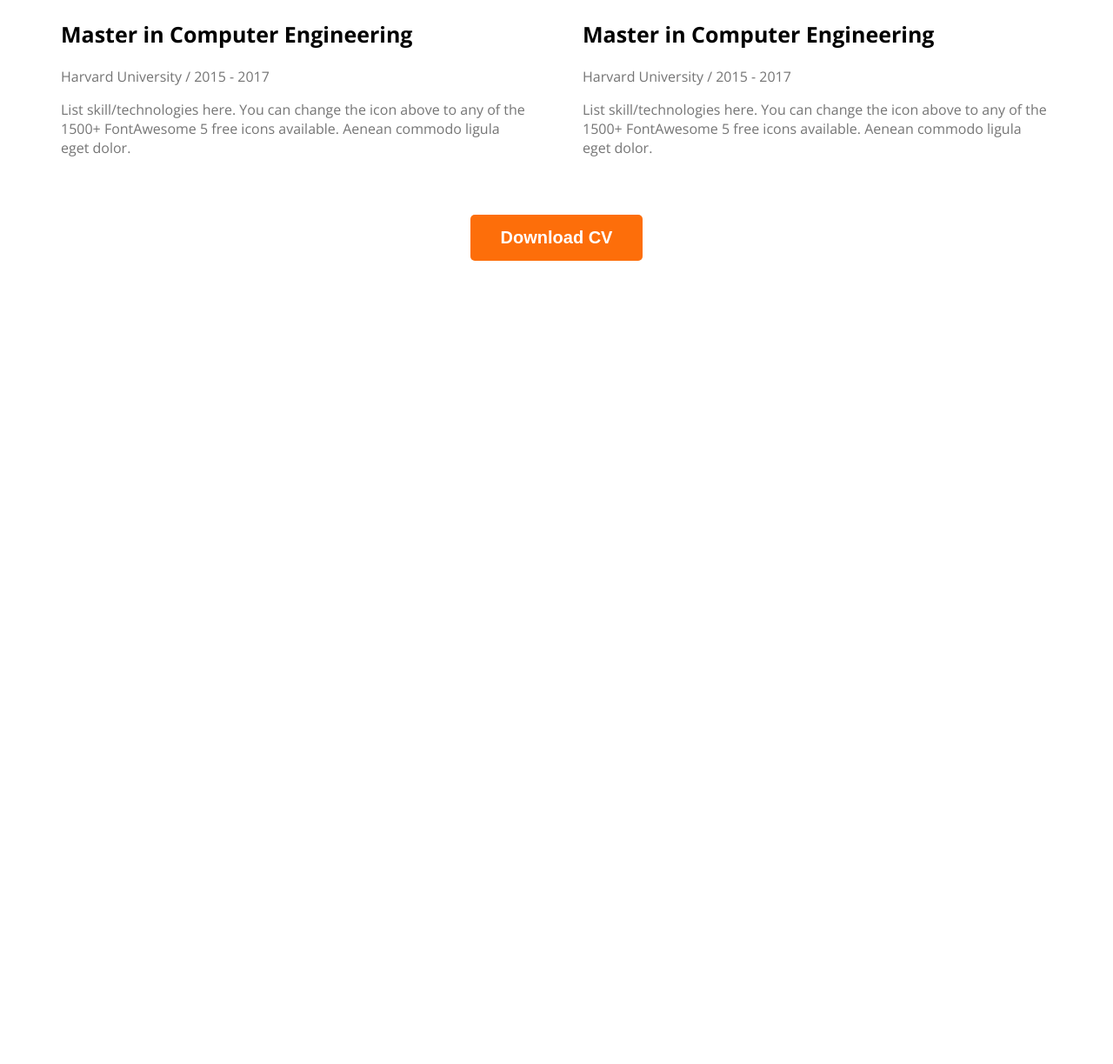
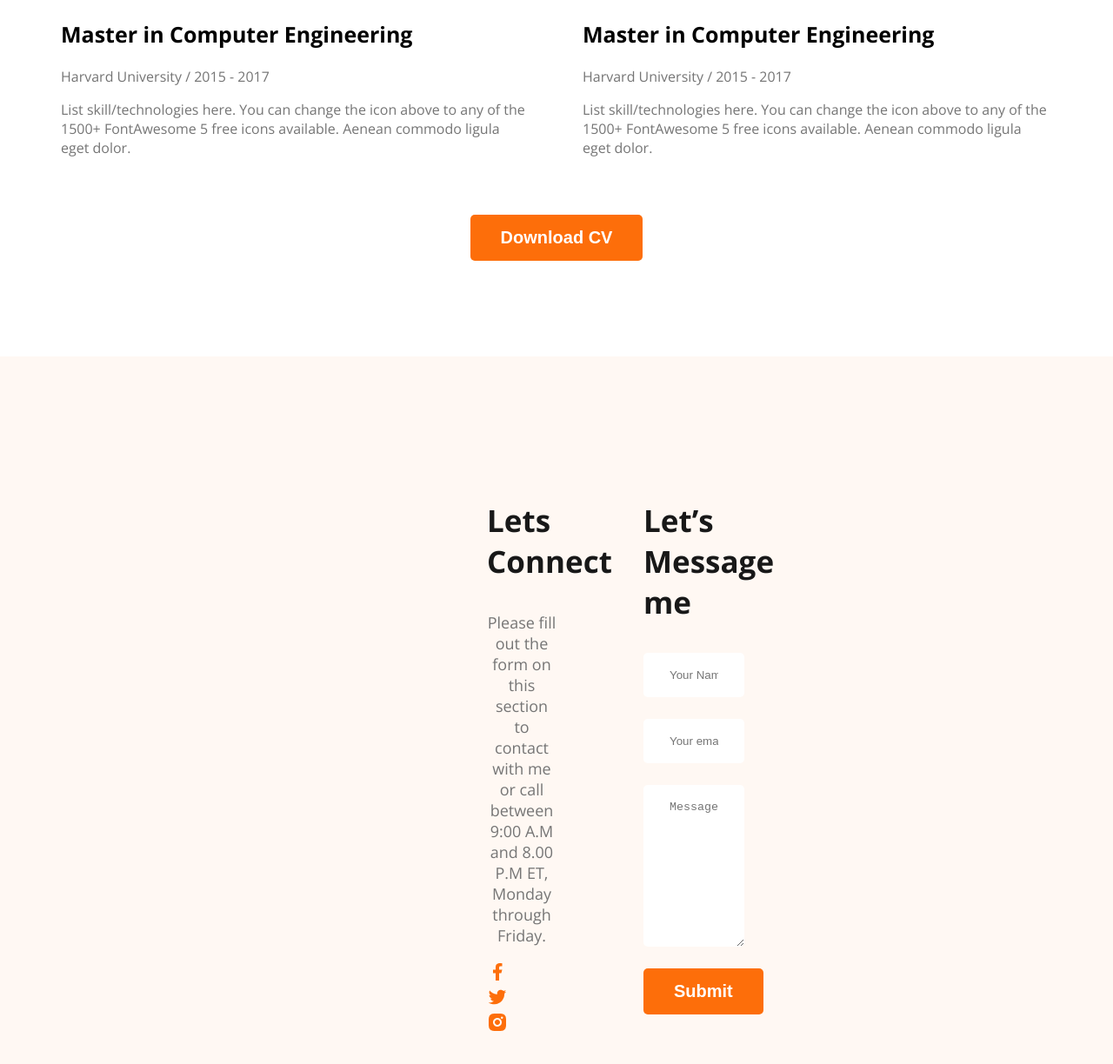
Before and after one commit to mrsajid54/webdevloper-portfolio, a plain HTML site: page index.html in a window 1280 px wide. Shown: the part 2988-4212 px from the top of the page at 87% size. Before the commit the page ends 3288 px from the top, so only its background shows below. Drawn offline with nearby package versions, Linux system fonts and the light colour scheme.

Commit message:
finished

```diff
--- a/index.html
+++ b/index.html
@@ -166,7 +166,8 @@
                         <h2 class="resume-item-title">Master in Computer Engineering</h2>
                         <h3 class="resume-item-institute">Harvard University / 2015 - 2017</h3>
                         <p class="resume-item-descriptiom">
-                            List skill/technologies here. You can change the icon above to any of the 1500+ FontAwesome 5 free icons available. Aenean commodo ligula eget dolor.
+                            List skill/technologies here. You can change the icon above to any of the 1500+ FontAwesome
+                            5 free icons available. Aenean commodo ligula eget dolor.
                         </p>
                     </div>
                     <hr>
@@ -185,7 +186,27 @@
     </main>
     <!-- main ends  -->
     <!-- footer starts  -->
-
+    <footer class="footer ">
+        <div class="footer-column">
+            <h3 class="footer-section-tittle">Lets Connect</h3>
+            <p class="section-description">Please fill out the form on this section to contact with me or call between
+                9:00 A.M and 8.00 P.M ET, Monday through Friday.</p>
+            <div class="social-links">
+                <a href=""><img src="images/icons/facebook.png" alt=""></a>
+                <a href=""><img src="images/icons/twitter.png" alt=""></a>
+                <a href=""><img src="images/icons/insta.png" alt=""></a>
+            </div>
+        </div>
+        <div class="footer-column">
+            <h3 class="footer-section-tittle">Let’s Message me</h3>
+            <form class="contact" action="">
+                <input type="text" placeholder="Your Name">
+                <input type="email" name="" placeholder="Your email" id="">
+                <textarea name="" id="" cols="30" rows="10">Message</textarea>
+                <input class="btn-primary" type="submit" value="Submit">
+            </form>
+        </div>
+    </footer>
     <!-- footer ends  -->
 
 </body>
--- a/style.css
+++ b/style.css
@@ -178,7 +178,6 @@ main section {
     gap: 60px;
 }
 
-.resume-column {}
 
 .resume-column-title {
     color: #474747;
@@ -186,7 +185,6 @@ main section {
     font-weight: 700;
 }
 
-.resume-item {}
 
 .resume-item-title {
     color: v #47474;
@@ -203,11 +201,54 @@ main section {
     font-weight: 400;
 
 }
-.resume-container hr{
+
+.resume-container hr {
     margin: 30px 0;
 }
 
-.download-cv{
-margin-top: 50px;
-   text-align: center;
+.download-cv {
+    margin-top: 50px;
+    text-align: center;
 }
+
+/* footer styles */
+footer {
+    display: flex;
+    gap: 100px;
+    background: #FFF8F3;
+    padding: 130px 560px;
+    margin-top: 110px;
+
+}
+
+.footer-column {
+    width: 50%;
+}
+
+.social-links a {
+    margin-right: 25px;
+
+}
+
+.contact input[type=text],
+.contact input[type=email],
+textarea {
+    display: block;
+    margin-bottom: 25px;
+    padding: 18px 30px;
+    color: #757575;
+    border: none;
+    border-radius: 5px;
+    background: #FFF;
+    width: 70%;
+}
+
+.footer-section-tittle {
+    text-align: left;
+    color:  #181818;
+    font-size: 35px;
+    font-weight: 700;
+}
+.footer-column-right{
+    text-align: right;
+}
```
